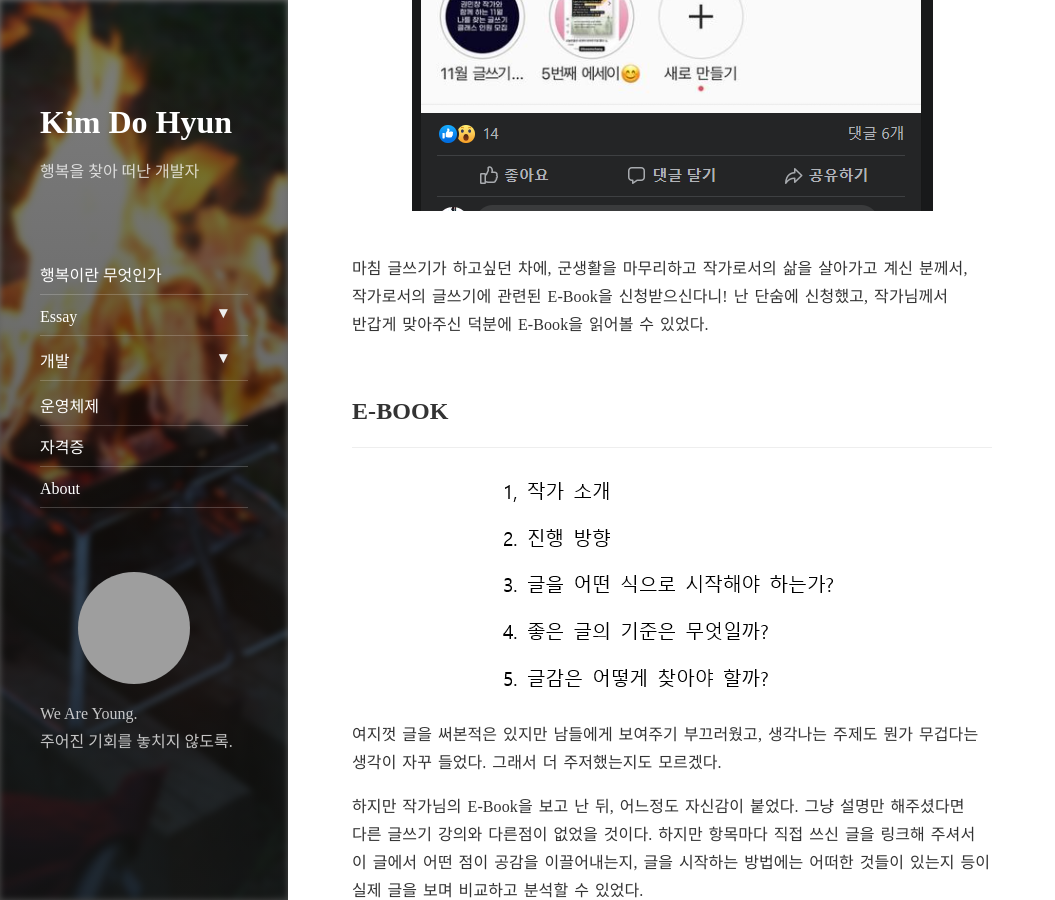
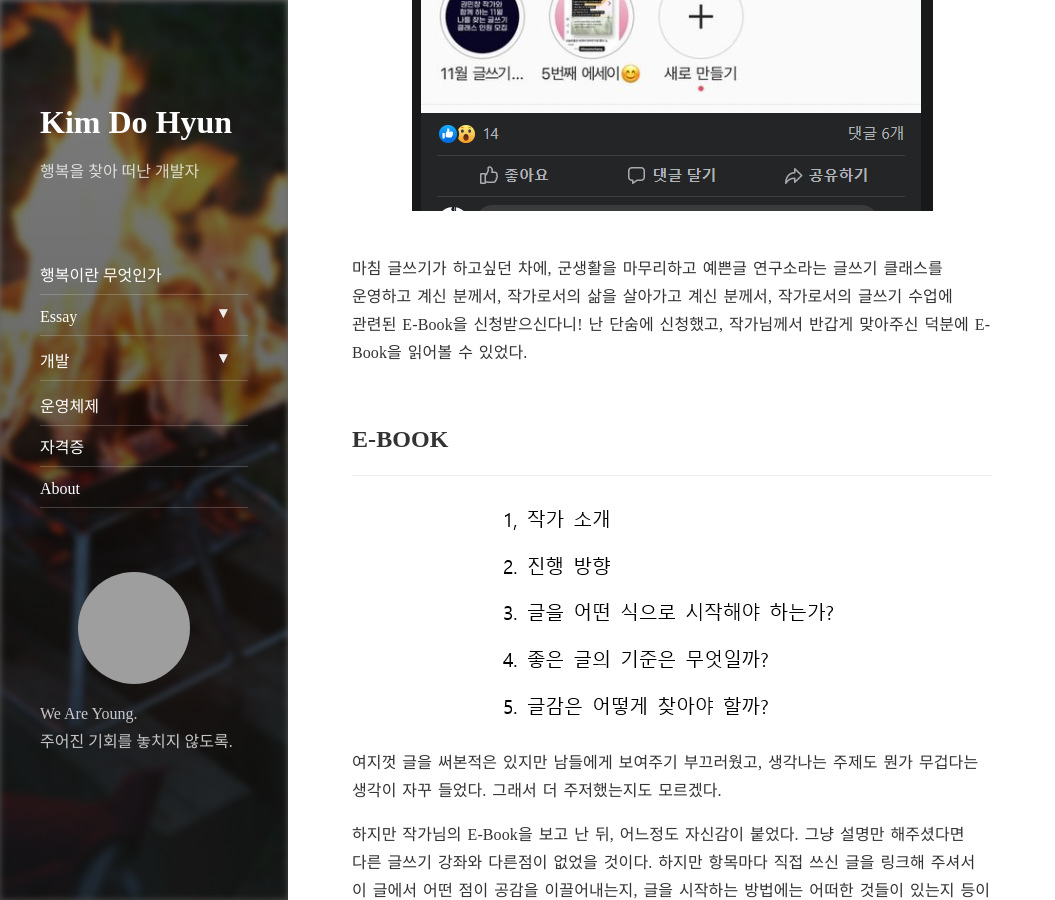
Before and after one commit to azza999/azza999.github.io, a Jekyll site: the page built from _posts/2020-11-25-Writing-class-looking-for-me.md, in a window 1280 px wide and 900 px high, scrolled down 1900 px. Shown: the whole window, without its empty margins (0-1055 px from the left). Built offline with Jekyll 4.4.1, drawn with Linux system fonts in a browser that asks for light colours; nearby versions of some CDN libraries; comment, search, counter and statistics services are not loaded; some of the changed text lies outside the part shown; grey boxes are pictures that could not be loaded.

```diff
--- a/_posts/2020-11-25-Writing-class-looking-for-me.md
+++ b/_posts/2020-11-25-Writing-class-looking-for-me.md
@@ -32,7 +32,7 @@
 <br>
 ![페이스북 이미지]({{ site.url }}/assets/img/2020-11-25/facebook.png)
 <br>
- 마침 글쓰기가 하고싶던 차에, 군생활을 마무리하고 작가로서의 삶을 살아가고 계신 분께서, 작가로서의 글쓰기에 관련된 E-Book을 신청받으신다니! 난 단숨에 신청했고, 작가님께서 반갑게 맞아주신 덕분에 E-Book을 읽어볼 수 있었다.
+ 마침 글쓰기가 하고싶던 차에, 군생활을 마무리하고 예쁜글 연구소라는 글쓰기 클래스를 운영하고 계신 분께서, 작가로서의 삶을 살아가고 계신 분께서, 작가로서의 글쓰기 수업에 관련된 E-Book을 신청받으신다니! 난 단숨에 신청했고, 작가님께서 반갑게 맞아주신 덕분에 E-Book을 읽어볼 수 있었다.
 <br>
 <br>
 
@@ -43,7 +43,7 @@
 
  여지껏 글을 써본적은 있지만 남들에게 보여주기 부끄러웠고, 생각나는 주제도 뭔가 무겁다는 생각이 자꾸 들었다. 그래서 더 주저했는지도 모르겠다.
 
- 하지만 작가님의 E-Book을 보고 난 뒤, 어느정도 자신감이 붙었다. 그냥 설명만 해주셨다면 다른 글쓰기 강의와 다른점이 없었을 것이다. 하지만 항목마다 직접 쓰신 글을 링크해 주셔서 이 글에서 어떤 점이 공감을 이끌어내는지, 글을 시작하는 방법에는 어떠한 것들이 있는지 등이 실제 글을 보며 비교하고 분석할 수 있었다.
+ 하지만 작가님의 E-Book을 보고 난 뒤, 어느정도 자신감이 붙었다. 그냥 설명만 해주셨다면 다른 글쓰기 강좌와 다른점이 없었을 것이다. 하지만 항목마다 직접 쓰신 글을 링크해 주셔서 이 글에서 어떤 점이 공감을 이끌어내는지, 글을 시작하는 방법에는 어떠한 것들이 있는지 등이 실제 글을 보며 비교하고 분석할 수 있었다.
 <br>
 <br>
 
```
